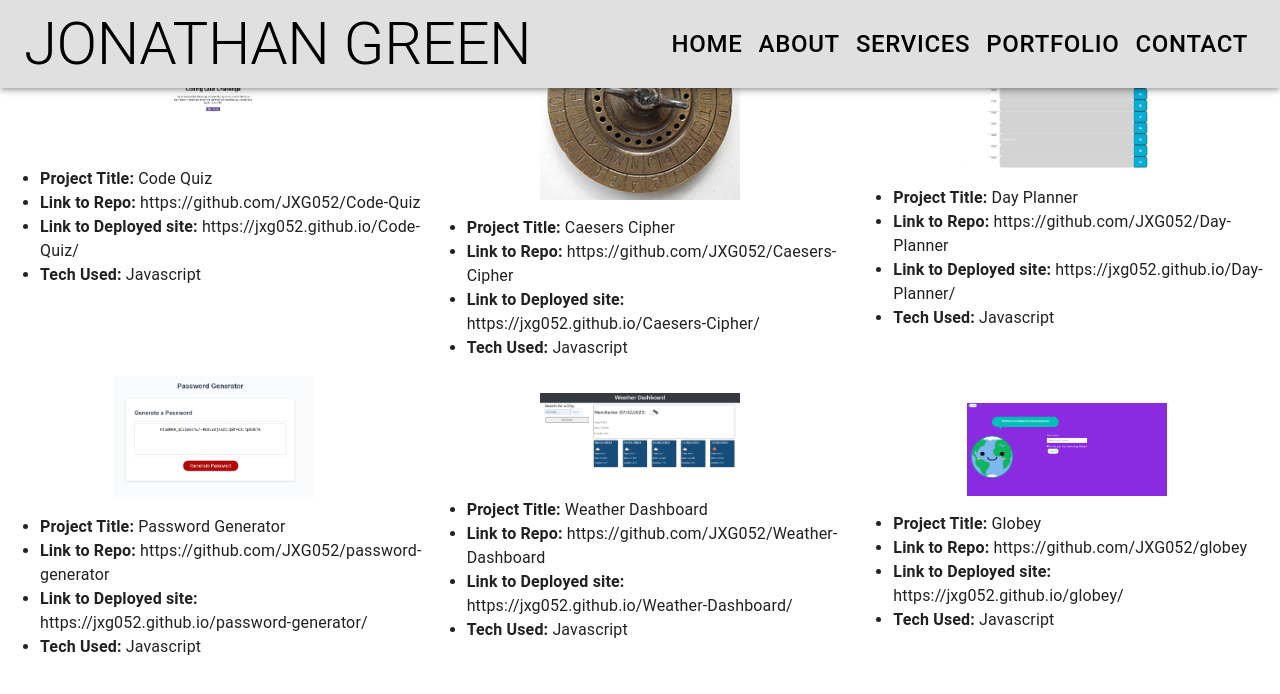
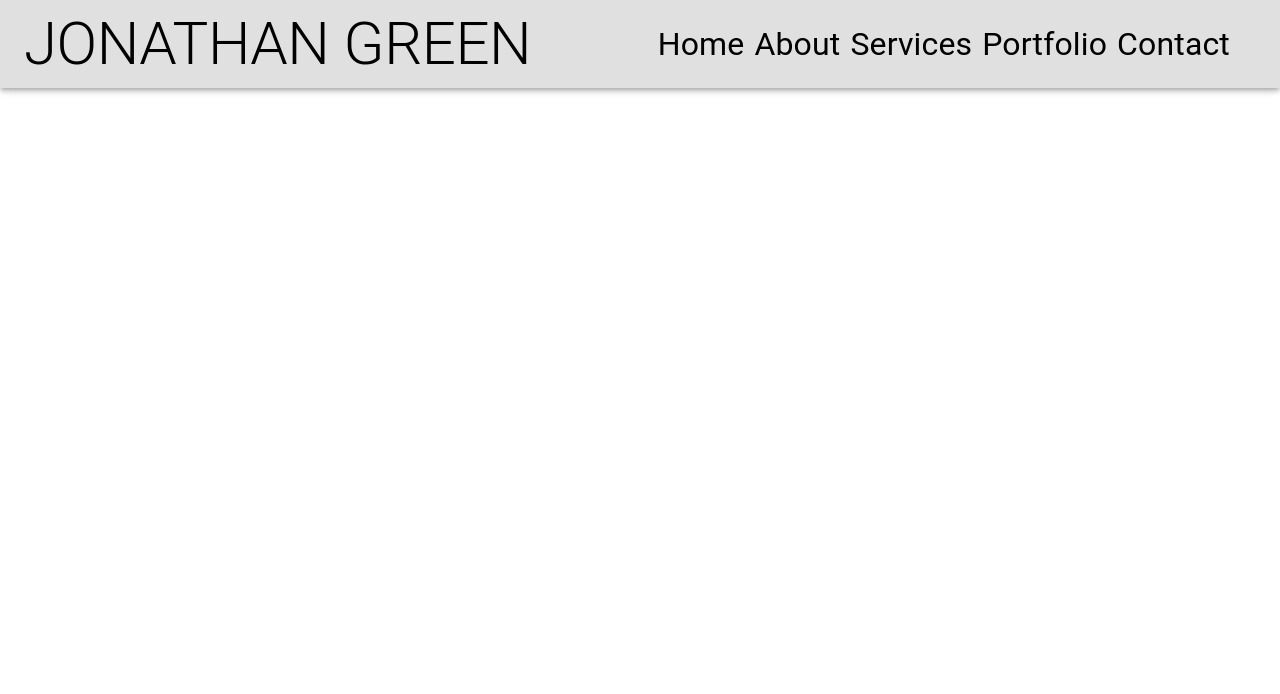
Before and after one commit to JXG052/My-React-Portfolio, a React (Create React App) app: page /portfolio in a window 1280 px wide. Shown: the top 694 px of the page. Built offline with nearby package versions, Linux system fonts and the light colour scheme.

Commit message:
NavLinks now work

```diff
--- a/package.json
+++ b/package.json
@@ -13,6 +13,7 @@
     "@testing-library/user-event": "^13.5.0",
     "react": "^18.2.0",
     "react-dom": "^18.2.0",
+    "react-router": "^6.8.2",
     "react-router-dom": "^6.8.2",
     "react-scripts": "5.0.1",
     "web-vitals": "^2.1.4"
--- a/src/App.js
+++ b/src/App.js
@@ -2,7 +2,7 @@ import './App.css';
 import React from 'react'
 import { BrowserRouter as Router, Route, Routes } from 'react-router-dom';
 import Home from './pages/home/Home.js';
-import Portfolio from './pages/portfolio/Portfolio';
+import Portfolio from './pages/portfolio/Portfolio.js';
 import Contact from './pages/contact/Contact';
 // import Header from './components/Header/Header'
 // import Footer from './components/Footer/index';
@@ -17,21 +17,21 @@ function App() {
 
 
 
-    <DrawerAppBar />
 
 
     <Router>
-    <div>
+
+      <DrawerAppBar />
 
 
       {/* Wrap Route elements in a Routes component */}
       <Routes>
-        <Route path="/" element={<Home />} />
-        <Route path="Portfolio" element={<Portfolio />} />
-        <Route path="Contact" element={<Contact />} />
+        <Route path="/home" element={<Home />} />
+        <Route path="/portfolio" element={<Portfolio />} />
+        <Route path="/contact" element={<Contact />} />
       </Routes>
 
-    </div>
+
     </Router>
     </>
   );
--- a/src/components/DrawerAppBar/DrawerAppBar.js
+++ b/src/components/DrawerAppBar/DrawerAppBar.js
@@ -18,6 +18,7 @@ import Toolbar from '@mui/material/Toolbar';
 import Typography from '@mui/material/Typography';
 import Button from '@mui/material/Button';
 import { useStyles } from '../../style';
+import { NavLink } from 'react-router-dom';
 
 // import './DrawerAppBar.css'
 // import { useTheme } from '@mui/material/styles';
@@ -76,13 +77,17 @@ function DrawerAppBar(props) {
             </Typography>
           </Typography>
 
-          <Box sx={{ display: { xs: 'none', lg: 'block' } }}>
+          <Box sx={{ pr: 2, display: { xs: 'none', lg: 'block' } }}>
             {navItems.map((item) => (
-              <Button key={item} sx={{ color: 'black', fontSize: '1.5rem' }}>
+              <NavLink
+                to={`/${item.toLowerCase()}`}
+                key={item}
+                style={{color: 'black', textDecoration: 'none', paddingRight: '10px', fontSize: '2rem'}}
+              >
                 {item}
-              </Button>
+              </NavLink>
             ))}
-          </Box>
+          </Box >
           <IconButton
             color="inherit"
             aria-label="open drawer"
--- a/src/pages/portfolio/Portfolio.js
+++ b/src/pages/portfolio/Portfolio.js
@@ -1,28 +1,21 @@
-import React, {useState} from "react";
-import ProjectCard from "../../components/Project-Card/index";
-import ProjectData from '../../project-data.json'
-import './portfolio.css'
+import React from "react";
+// import ProjectCard from "../../components/Project-Card/index";
+// import ProjectData from '../../project-data.json'
+// import './portfolio.css'
 
 
 function Portfolio() {
 
-  const [projects, setProject] = useState(ProjectData);
+  // const [projects, setProject] = useState(ProjectData);
 
   return (
-    <div className="project-grid">
-      {projects.map((project) => (
-        <ProjectCard
-            key = {project.key}
-            title = {project.title}
-            deployed = {project.deployed}
-            repo = {project.repo}
-            image = {project.image}
-            tech = {project.tech}
-          />
-      )
-      )}
+    <>
 
-    </div>);
+    <div>
+      This will be my portfolio page
+    </div>
+    </>
+  );
 }
 
 export default Portfolio;
```
Also changed, not shown: 1 other file (tests, documents, lock files or other folders).
